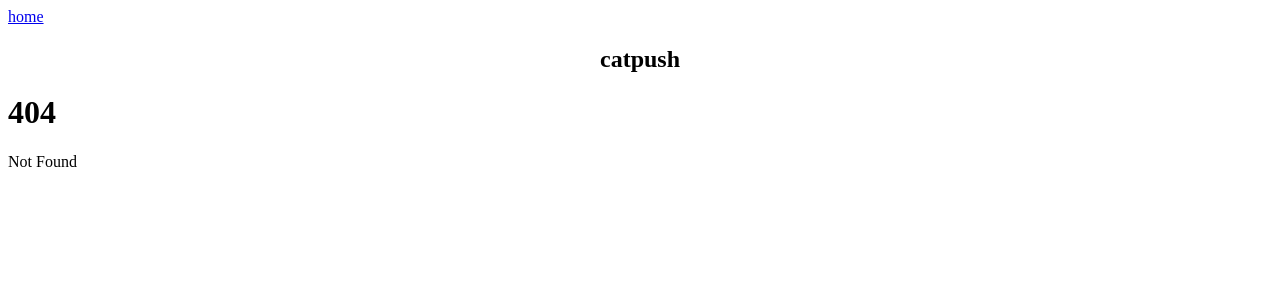
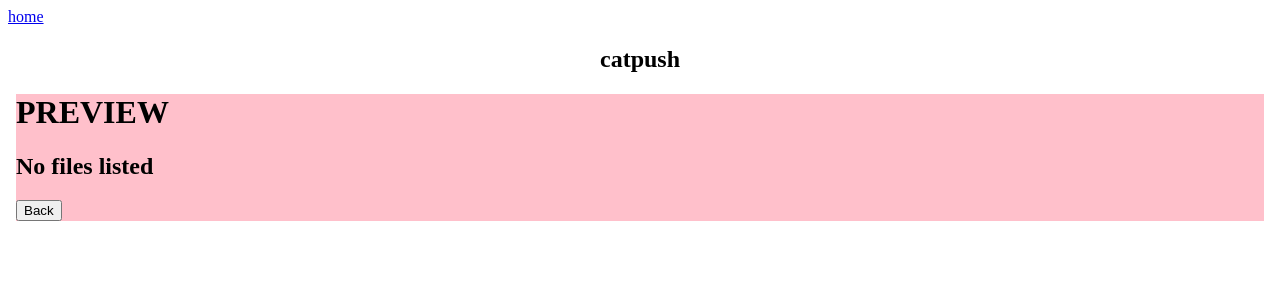
Before and after one commit to ceeb9/catpush, a SvelteKit app in the folder myapp/: page /fileDownload in a window 1280 px wide. Before the commit this address had no page. Shown: the top 300 px of the page. Built offline with nearby package versions, Linux system fonts and the light colour scheme.

Commit message:
added respective preview pages with placeholders (file uploads are to be added)

```diff
--- a/myapp/src/routes/downloadPage/+page.svelte
+++ b/myapp/src/routes/downloadPage/+page.svelte
@@ -5,7 +5,8 @@
 
     <p><label for="">Sender:</label></p>
     <textarea id="SenderID" name="Sender ID" rows="0" cols="8"></textarea>
-    <button onclick="location.href='/downloadCompletion';">Download</button>
+    <button onclick="location.href='/fileDownload';">Preview</button>
+    <button onclick="location.href='/uploadCompletion';">Upload</button>
 </body>
 
 <style>
--- /dev/null
+++ b/myapp/src/routes/fileDownload/+page.svelte
@@ -0,0 +1,16 @@
+<body>
+    <h1>PREVIEW</h1>
+    <h2>No files listed</h2>
+    <button onclick="location.href='/downloadPage';">Back</button>
+</body>
+
+<style>
+    body {
+        background-color: pink;
+    }
+    p {
+        color:pink;
+        font-family:'Courier New', Courier, monospace;
+        font-size: 2em;
+    }
+</style>
--- /dev/null
+++ b/myapp/src/routes/fileUpload/+page.svelte
@@ -0,0 +1,16 @@
+<body>
+    <h1>PREVIEW</h1>
+    <h2>No files listed</h2>
+    <button onclick="location.href='/uploadPage';">Back</button>
+</body>
+
+<style>
+    body {
+        background-color: pink;
+    }
+    p {
+        color:pink;
+        font-family:'Courier New', Courier, monospace;
+        font-size: 2em;
+    }
+</style>
--- a/myapp/src/routes/uploadPage/+page.svelte
+++ b/myapp/src/routes/uploadPage/+page.svelte
@@ -5,7 +5,8 @@
 
     <p><label for="">Receiver:</label></p>
     <textarea id="SenderID" name="Sender ID" rows="0" cols="8"></textarea>
-    <button onclick="location.href='/uploadCompletion';">Download</button>
+    <button onclick="location.href='/fileUpload';">Preview</button>
+    <button onclick="location.href='/uploadCompletion';">Upload</button>
 </body>
 
 <style>
```
